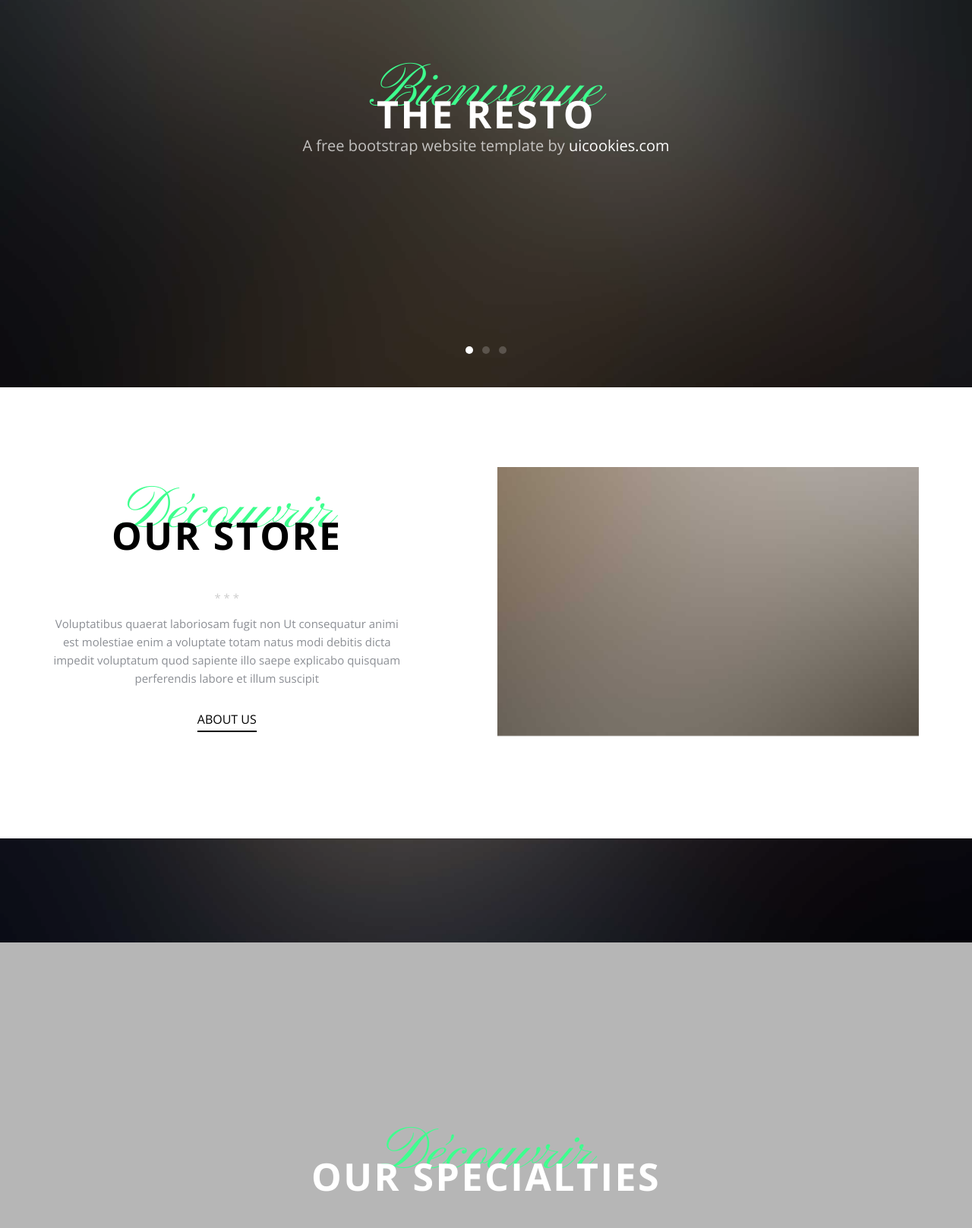
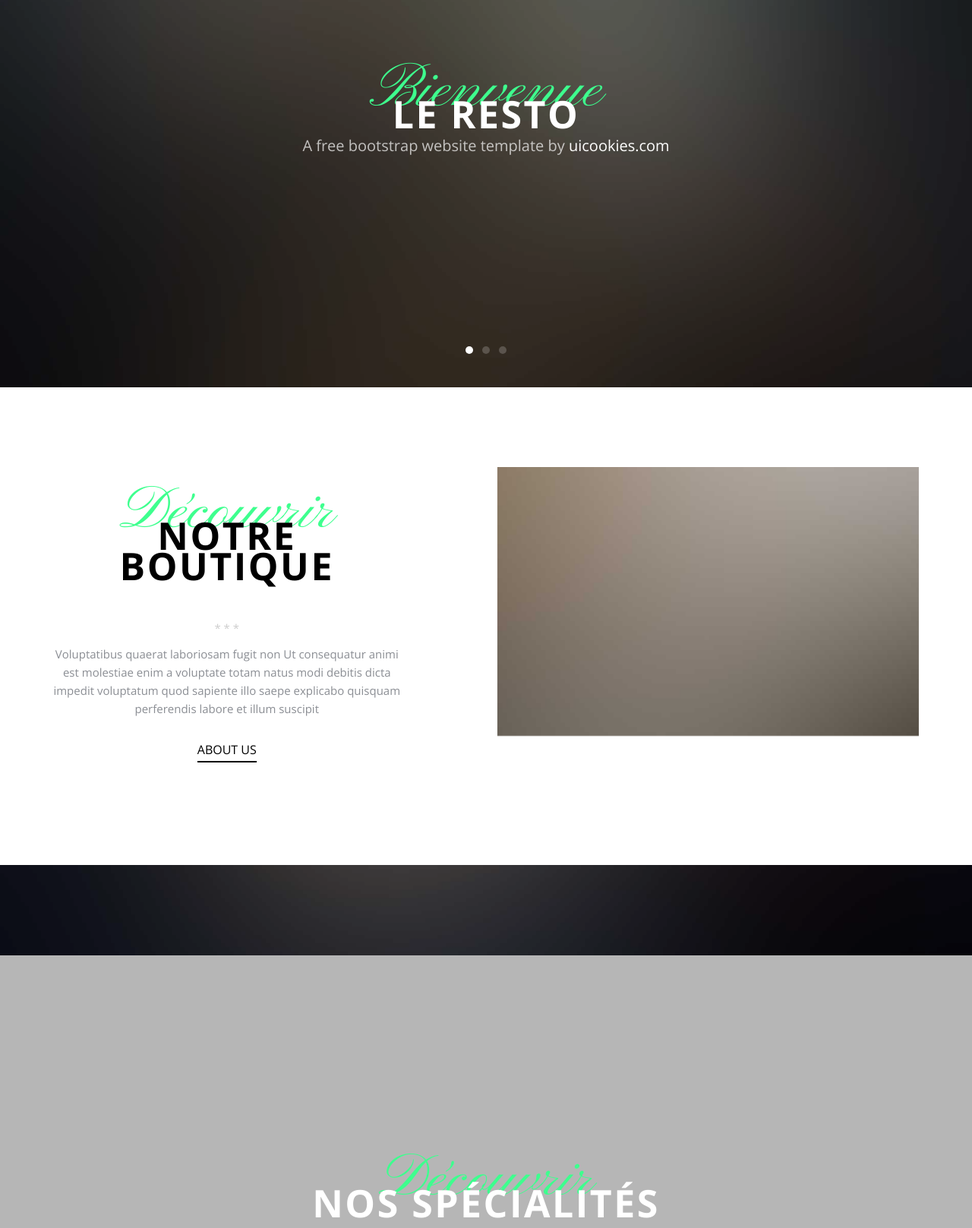
Before and after one commit to rtavenar/SiteResto, a website: page index.html in a window 1280 px wide. Shown: the part 240-1857 px from the top of the page at 76% size. Drawn offline with nearby package versions, Linux system fonts and the light colour scheme; files whose address does not match are found by name.

Commit message:
titres 2 traduits

```diff
--- a/index.html
+++ b/index.html
@@ -53,7 +53,7 @@
               <div class="col-md-8 col-md-offset-2">
                 <div class="probootstrap-slider-text text-center probootstrap-animate probootstrap-heading">
                   <h1 class="primary-heading">Bienvenue</h1>
-                  <h3 class="secondary-heading">The Resto</h3>
+                  <h3 class="secondary-heading">Le Resto</h3>
                   <p class="sub-heading">A free bootstrap website template by <a href="https://uicookies.com">uicookies.com</a></p>
                 </div>
               </div>
@@ -66,7 +66,7 @@
               <div class="col-md-8 col-md-offset-2">
                 <div class="probootstrap-slider-text text-center probootstrap-animate probootstrap-heading">
                   <h1 class="primary-heading">Diner</h1>
-                  <h3 class="secondary-heading">With Us</h3>
+                  <h3 class="secondary-heading">Avec Nous</h3>
                   <p class="sub-heading">A free bootstrap website template by <a href="https://uicookies.com">uicookies.com</a></p>
                 </div>
               </div>
@@ -80,7 +80,7 @@
               <div class="col-md-8 col-md-offset-2">
                 <div class="probootstrap-slider-text text-center probootstrap-animate probootstrap-heading">
                   <h1 class="primary-heading">Apprécier</h1>
-                  <h3 class="secondary-heading">With Us</h3>
+                  <h3 class="secondary-heading">Avec Nous</h3>
                   <p class="sub-heading">A free bootstrap website template by <a href="https://uicookies.com">uicookies.com</a></p>
                 </div>
               </div>
@@ -96,7 +96,7 @@
           <div class="col-md-5 text-center probootstrap-animate">
             <div class="probootstrap-heading dark">
               <h1 class="primary-heading">Découvrir</h1>
-              <h3 class="secondary-heading">Our Store</h3>
+              <h3 class="secondary-heading">Notre boutique</h3>
               <span class="seperator">* * *</span>
             </div>
             <p>Voluptatibus quaerat laboriosam fugit non Ut consequatur animi est molestiae enim a voluptate totam natus modi debitis dicta impedit voluptatum quod sapiente illo saepe explicabo quisquam perferendis labore et illum suscipit</p>
@@ -116,7 +116,7 @@
           <div class="col-md-12 text-center probootstrap-animate">
             <div class="probootstrap-heading">
               <h2 class="primary-heading">Découvrir</h2>
-              <h3 class="secondary-heading">Our Specialties</h3>
+              <h3 class="secondary-heading">Nos spécialités</h3>
             </div>
           </div>
         </div>
```
